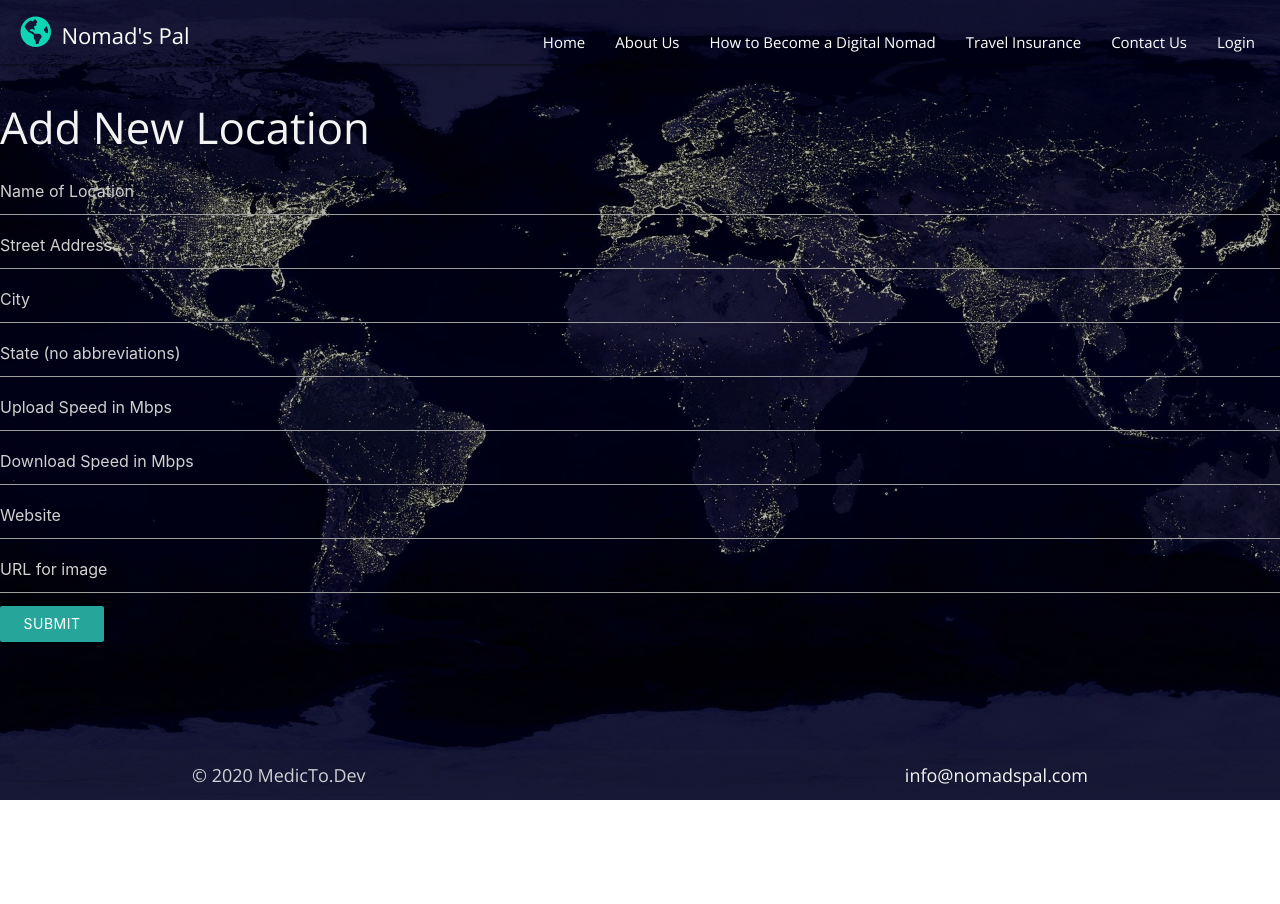
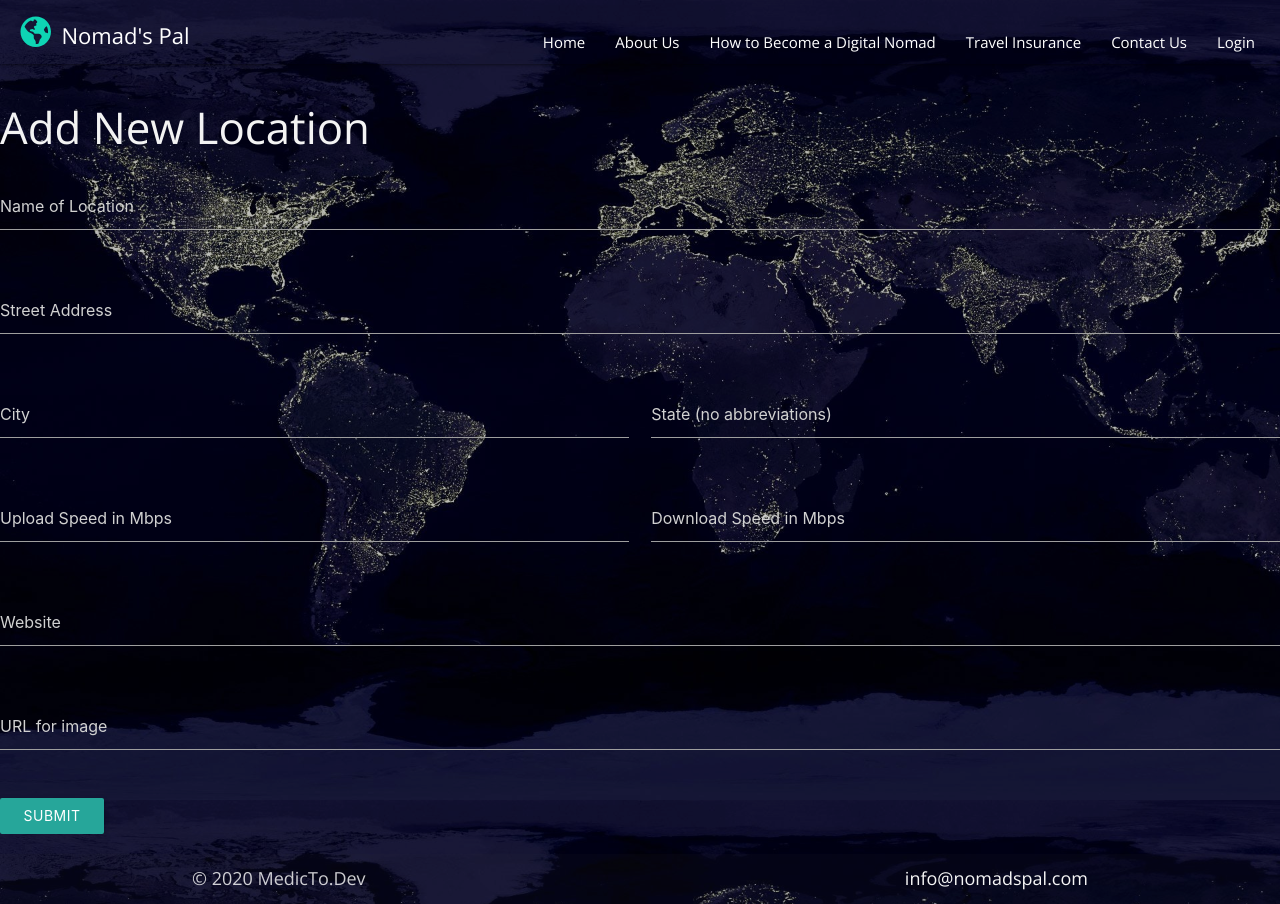
Before and after one commit to jonbascos/nomads-pal-react-version, a React (Create React App) app: page /newlocation in a window 1280 px wide. Before the commit the page ends 800 px from the top, so only its background shows below. Built offline with nearby package versions, Linux system fonts and the light colour scheme; no server answers; the database is empty.

Commit message:
Fixed the New Location Form to utilize MaterializeCSS form component.

```diff
--- a/src/components/NewLocation.js
+++ b/src/components/NewLocation.js
@@ -48,6 +48,8 @@ const NewLocation = (props) => {
 	return (
 		<form className='col s12' onSubmit={handleSubmit}>
 			<h3>Add New Location</h3>
+			<div className='row'>
+				<div className='input-field col s12'>
 					<input
 						type='text'
 						name='locationName'
@@ -55,7 +57,10 @@ const NewLocation = (props) => {
 						placeholder='Name of Location'
 						onChange={handleChange}
 					/>
-
+				</div>
+			</div>
+			<div className='row'>
+				<div className='input-field col s12'>
 					<input
 						type='text'
 						name='streetAddress'
@@ -63,6 +68,10 @@ const NewLocation = (props) => {
 						placeholder='Street Address'
 						onChange={handleChange}
 					/>
+				</div>
+			</div>
+			<div className='row'>
+				<div className='input-field col s6'>
 					<input
 						type='text'
 						name='city'
@@ -70,7 +79,8 @@ const NewLocation = (props) => {
 						placeholder='City'
 						onChange={handleChange}
 					/>
-
+				</div>
+				<div className='input-field col s6'>
 					<input
 						type='text'
 						name='state'
@@ -78,7 +88,10 @@ const NewLocation = (props) => {
 						placeholder='State (no abbreviations)'
 						onChange={handleChange}
 					/>
-
+				</div>
+			</div>
+			<div className='row'>
+				<div className='input-field col s6'>
 					<input
 						type='text'
 						name='uploadSpeed'
@@ -86,7 +99,8 @@ const NewLocation = (props) => {
 						placeholder='Upload Speed in Mbps'
 						onChange={handleChange}
 					/>
-
+				</div>
+				<div className='input-field col s6'>
 					<input
 						type='text'
 						name='downloadSpeed'
@@ -94,6 +108,10 @@ const NewLocation = (props) => {
 						placeholder='Download Speed in Mbps'
 						onChange={handleChange}
 					/>
+				</div>
+			</div>
+			<div className='row'>
+				<div className='input-field col s12'>
 					<input
 						type='text'
 						name='website'
@@ -101,6 +119,10 @@ const NewLocation = (props) => {
 						placeholder='Website'
 						onChange={handleChange}
 					/>
+				</div>
+			</div>
+			<div className='row'>
+				<div className='input-field col s12'>
 					<input
 						type='text'
 						name='imageUrl'
@@ -108,6 +130,8 @@ const NewLocation = (props) => {
 						placeholder='URL for image'
 						onChange={handleChange}
 					/>
+				</div>
+			</div>
 			<button
 				className='btn waves-effect waves-light'
 				type='submit'
```
Lines whose indentation alone changed are shown as unchanged.
